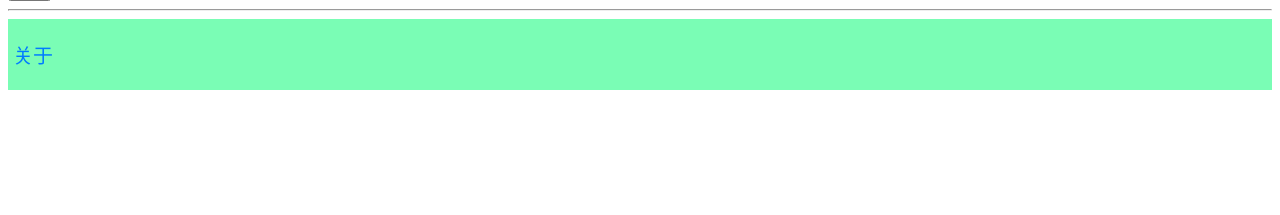
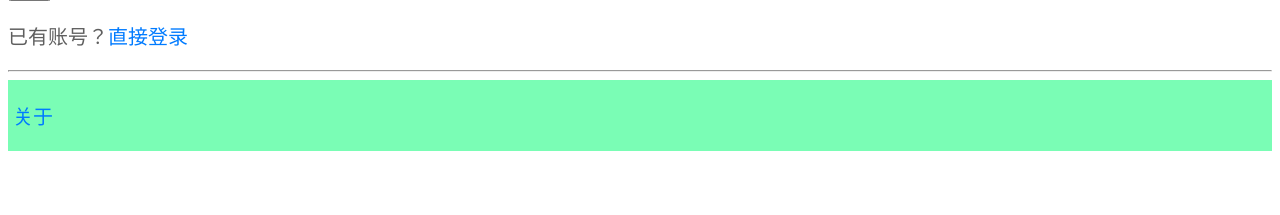
Before and after one commit to wujiawei36/wjw2, a Django app: template users/templates/registration/register.html in a window 1280 px wide. Shown: the part 328-543 px from the top of the page. Run offline with Django 5.2, Linux system fonts and the light colour scheme; the template is opened without the code that fills it, so the values that code supplies are empty; data comes from the database, SQL or seed files in the repository.

Commit message:
feat: 登录/注册页互跳链接- login.html 表单后加「没有账号？立即注册」指向 users:register- register.html 表单后加「已有账号？直接登录」指向 users:login- 复用既有 a-text/p-text 样式

```diff
--- a/users/templates/registration/login.html
+++ b/users/templates/registration/login.html
@@ -26,6 +26,7 @@
 
         <input type="submit" value="登录">
     </form>
+    <p class="p-text">没有账号？<a class="a-text" href="{% url 'users:register' %}">立即注册</a></p>
     <script>
         function validateForm()
         {
--- a/users/templates/registration/register.html
+++ b/users/templates/registration/register.html
@@ -34,6 +34,7 @@
         <input type="hidden" id="captcha_key" name="captcha_key" value="{{ captcha_key }}" autocomplete="off">
         <input type="submit" value="注册">
     </form>
+    <p class="p-text">已有账号？<a class="a-text" href="{% url 'users:login' %}">直接登录</a></p>
     <script>
         function validateForm()
         {
```
